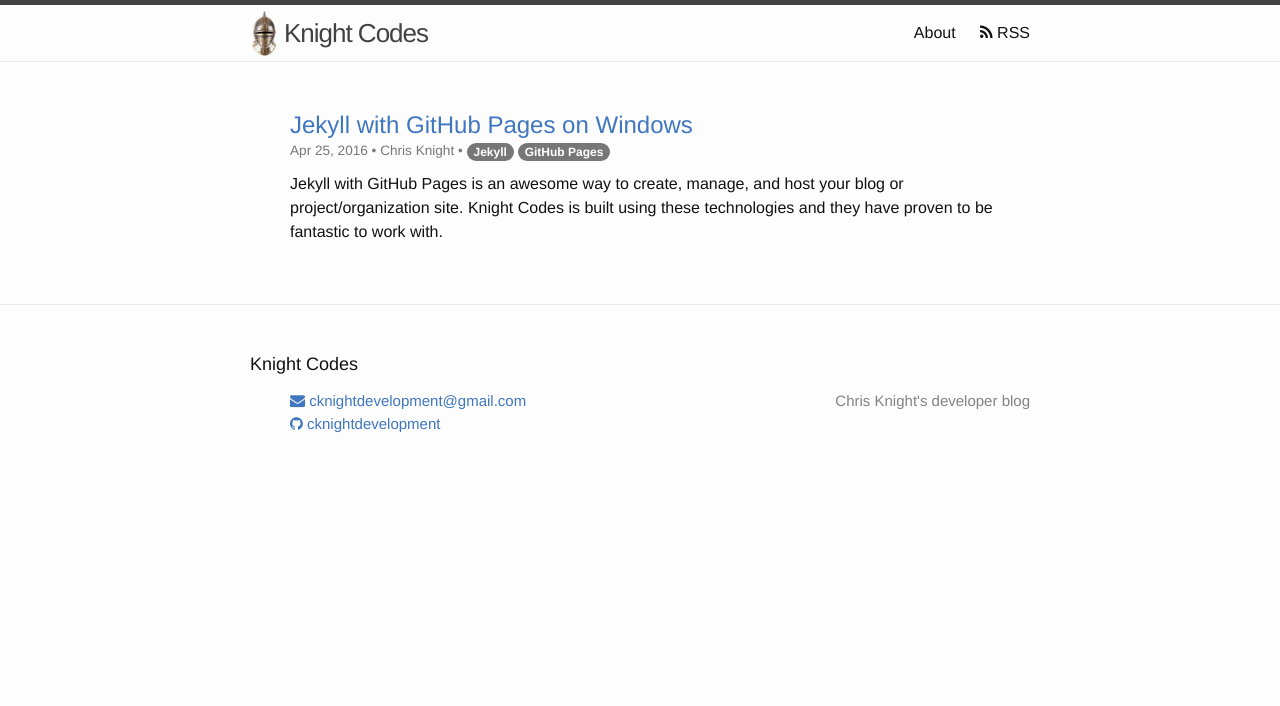
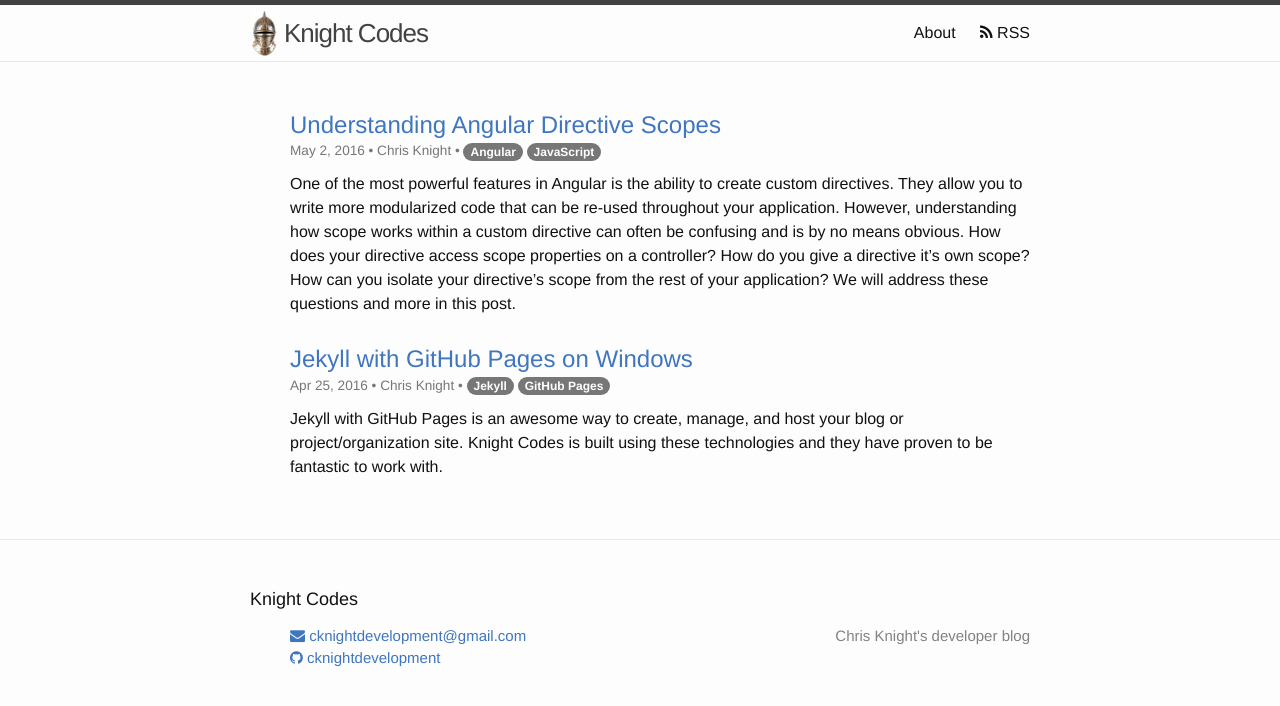
Before and after one commit to cknightdevelopment/cknightdevelopment.github.io, a Jekyll site: the page built from index.html, in a window 1280 px wide. Shown: the top 706 px of the page. Built offline with Jekyll 4.4.1, drawn with Linux system fonts in a browser that asks for light colours; nearby versions of some CDN libraries.

Commit message:
Added angular scpoe post

````diff
--- a/_drafts/understanding-angular-directive-scopes.md
+++ b/_posts/2016-05-15-understanding-angular-directive-scopes.md
@@ -6,33 +6,35 @@
 tags: [Angular, JavaScript]
 ---
 
-One of the most powerful features in Angular is the ability to create your own custom directives. They allow you to create more modular code that can be re-used throughout your application. However, undestanding how scope works with custom directives is by no means obvious and can often be really confusing. How can your directive access scope properties from a controller? How do you give a directive it's own scope? How can you isolate your directive's scope from the rest of your application? We will address these questions and more in this post.
+One of the most powerful features in Angular is the ability to create custom directives. They allow you to write more modularized code that can be re-used throughout your application. However, understanding how scope works within a custom directive can often be confusing and is by no means obvious. How does your directive access scope properties on a controller? How do you give a directive it's own scope? How can you isolate your directive's scope from the rest of your application? We will address these questions and more in this post.
 
 ### Overview
 
-I have found that there are 4 main ways to setup a directive's scope, each of which can be useful for different use cases. I am sure that there are hybrids of these 4 setups, but this will at least give you a solid foundation to start from. I have found that it is often helpful to give things memorable names when learning, so I will refer to these scope setups as follows (each of which will be shown in more detail later):
+I have found that there are 4 primary ways to configure a directive's scope, each of which can be useful in different scenarios. I am sure there are hybrids of these 4 configurations, but these will at least give you a solid foundation to start from. It is often helpful to give things memorable names when learning, so I will refer to these scope configurations as follows (each will be explained in more detail later):
 
 1. [Moocher](#moocher)
 
-   The directive does not have any scope of its own and just uses (mooches) the scope of the controller. Everything in the controller's scope is accessible from the directive.
+   The directive does not have any scope of its own and just uses (mooches) the scope of the view that contains it. Everything in the controller's scope is accessible from the directive.
 
 2. [Borrower](#borrower)
 
-   The directive has a scope of it's own and it inherits (borrows) the scope of the controller as well. Everything in the controller's scope is accessible from the directive, but not the other way around.
+   The directive has a scope of it's own and it also inherits (borrows) the scope of the view that contains it. Everything in the controller's scope is accessible from the directive.
 
 3. [Loner](#loner)
 
-   The directive has its own isolated (loner) scope. The directive's scope does not inherit anything from the scope of the controller. It is a lone ranger.
+   The directive has its own isolated (loner) scope. The directive's scope does not inherit anything from the scope of the view that contains it. It is a lone ranger.
 
 4. [Negotiator](#negotiator)
 
-   The directive has it's own scope and shares (negotiates) with the controller scope. One-way and two-way data binding of scope properties can be configured, as well as function/expression bindings. Only the scope properties configured to be "shared" are accessible from the directive.
+   The directive has it's own scope and shares (negotiates) the scope of the view that contains it. One-way and two-way data binding of scope properties can be configured, as well as function/expression bindings. Only the scope properties configured to be "shared" are accessible from the directive.
+
+_NOTE: The examples below are using the angular "controller as" syntax (learn about it [here](https://johnpapa.net/angularjss-controller-as-and-the-vm-variable/)). If you don't know what that is just know that the controller scope on the views is referred to as `vm`, as in `vm.scopePropertyName`._
 
 ### Moocher
 
 #### Controller
 
-The `PersonCtrl` controller sets three properties on it's scope: `firstName`, `lastName`, and `speak`.
+The `PersonCtrl` controller sets three properties on the `person` object defined on it's scope: `firstName`, `lastName`, and `speak`.
 
 ```
 angular.module("app")
@@ -111,7 +113,7 @@
 
 #### Controller
 
-The `CarCtrl` controller sets three properties on it's scope: `make`, `model`, and `getInfo`.
+The `CarCtrl` controller sets three properties on the `car` object defined in it's scope: `make`, `model`, and `getInfo`.
 
 ```
 angular.module("app")
@@ -129,7 +131,7 @@
 
 #### Directive
 
-The `borrower` directive has a scope of its own provided by `BorrowerCtrl` and also inherits from the scope of the view that contains it (`CarCtrl` is our example). _This is accomplished by the `scope` on the directive being set to `true`_. The `BorrowerCtrl` adds a `year` property to it's `car` object on it's scope.
+The `borrower` directive has a scope of its own provided by `BorrowerCtrl` and also inherits from the scope of the view that contains it (`CarCtrl` is our example). _This is accomplished by the `scope` on the directive being set to `true`_. The `BorrowerCtrl` adds a `year` property to the `car` object on it's scope.
 
 ```
 angular.module("app")
@@ -205,7 +207,7 @@
 
 ### Loner
 
-This `StereoCtrl` controller sets three properties on `stereo` object in it's scope: `min`, `max`, and `getInfo`.
+This `StereoCtrl` controller sets three properties on the `stereo` object defined in it's scope: `min`, `max`, and `getInfo`.
 
 #### Controller
 ```
@@ -244,6 +246,8 @@
 
 #### Main View
 
+Nothing special here, just basic model binding that we have already seen.
+
 ```
 <h3>From Controller</h3>
 
@@ -278,7 +282,7 @@
 
 #### Loner View
 
-Our view for the `loner` directive will use the scope provided by the `LonerCtrl`, which defines it's own `min` & `max` scope properties with different values than the ones on `StereoCtrl`. Each instance of the `loner` directive will get its own isolated version of the `LonerCtrl`. This means that if you change the `min` or  `max` on a directive it does not effect any other instances of the directive.
+The `loner` directive view will use the scope provided by the `LonerCtrl`. It defines it's own `stereo` object with `min` & `max` scope properties with different values than the ones on `StereoCtrl`. Each instance of the `loner` directive will get its own isolated version of the `LonerCtrl`. This means that if you change the `min` or  `max` on a directive it will not effect any of the other instances of the directive.
 
 ```
 <div ng-controller="LonerCtrl as vm">
@@ -324,7 +328,7 @@
 
 #### Directive
 
-This is where things get fun! The `negotiator` directive has it's own scope, but _negotiates_ with the scope of the controller that contains it (`IceCreamCtrl` in our example). A scope property named `flavaFlave` will be created and have a **one-way** binding with the property `flavor` that is passed to the instance of the directive (will make more sense when looking at the main view below). A scope property named `howBig` will be created and have a **two-way** binding with the property `size` that is passed to the instance of the directive. A scope function property named `getTheDeets` will be created and assigned to the property `getInfo` that is passed to the instance of the directive. Lastly, a scope function named `soundTheAlarm` will be created and assigned to the property `alertText` that is passed to the instance of the directive. The function will be passed isolated scope data from the directive's isolated scope. Here is a simple way to remember the binding syntax:
+This is where things get fun! The `negotiator` directive has it's own scope, but _negotiates_ with the scope of the view that contains it (`IceCreamCtrl` in our example). A scope property named `flavaFlave` will be created and have a **one-way** binding with the property `flavor` that is passed to the instance of the directive (will make more sense when looking at the main view below). A scope property named `howBig` will be created and have a **two-way** binding with the property `size` that is passed to the instance of the directive. A scope function property named `getTheDeets` will be created and assigned to the property `getInfo` that is passed to the instance of the directive. Lastly, a scope function named `soundTheAlarm` will be created and assigned to the property `alertText` that is passed to the instance of the directive. The function will be passed isolated scope data from the directive's isolated scope (more on that later). Here is a simple way to remember the binding syntax:
 
 * `@` = one-way
 * `=` = two-way
````
Also changed, not shown: other parts of _posts/2016-05-15-understanding-angular-directive-scopes.md (+3 -3 lines), Gemfile.lock.
